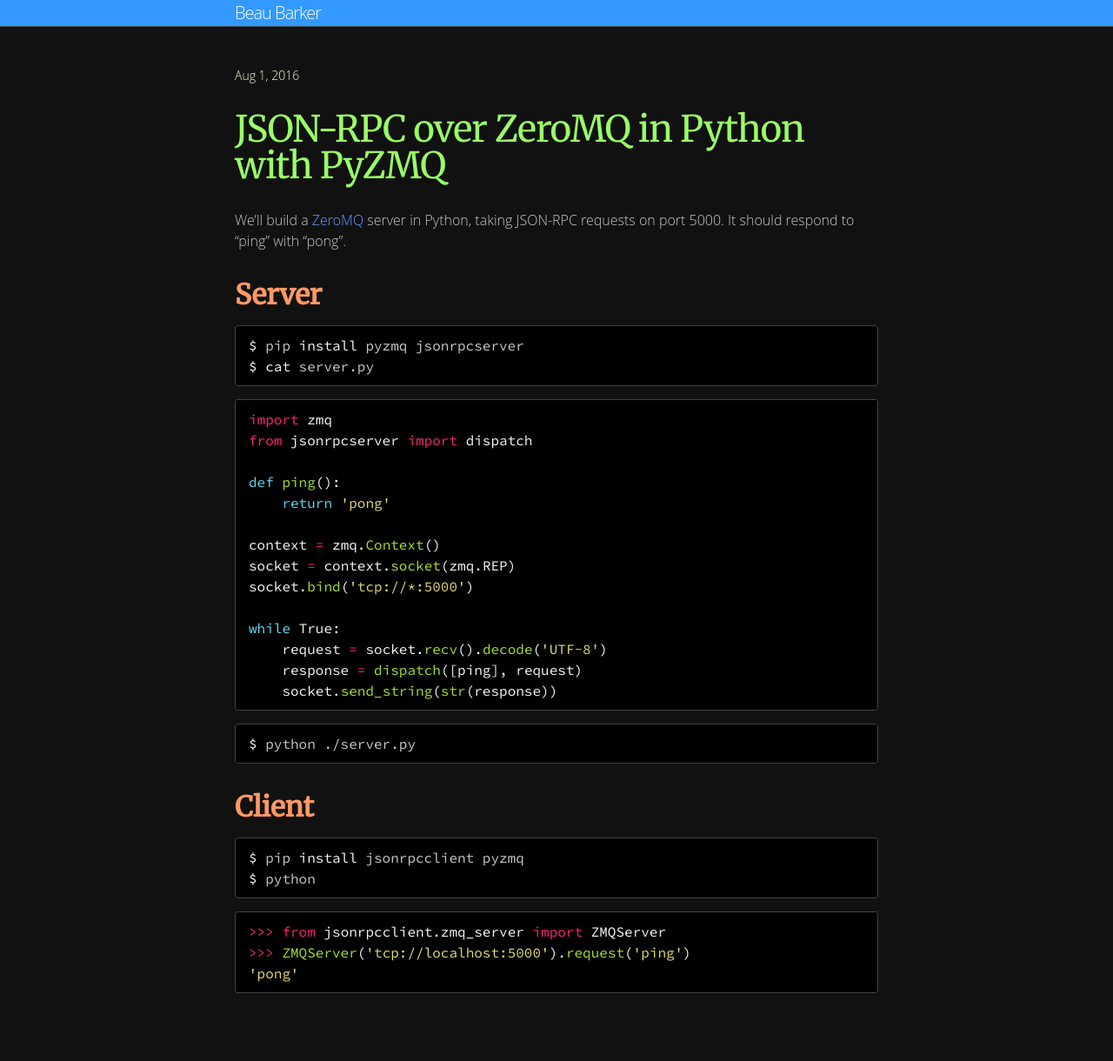
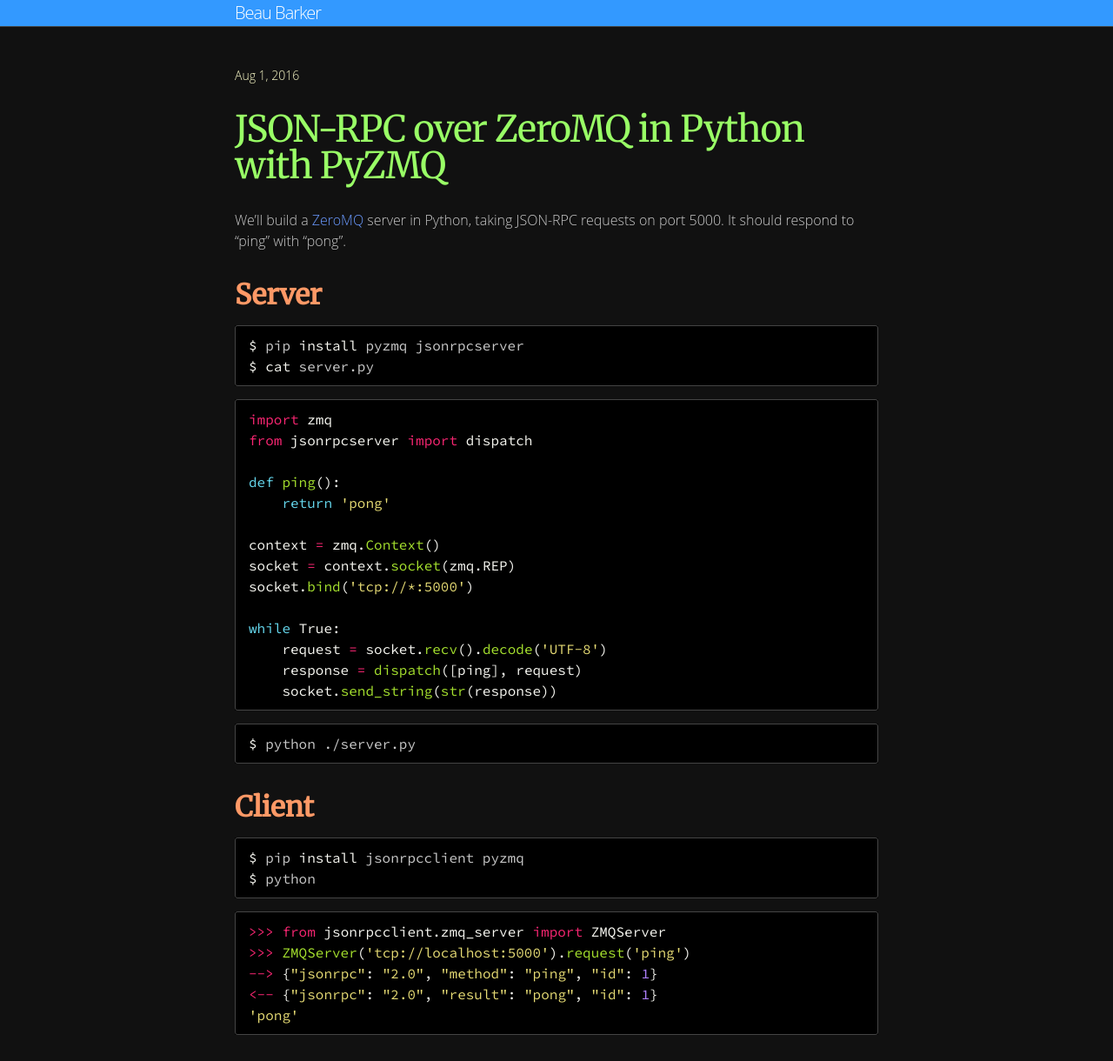
Before and after one commit to explodinglabs/explodinglabs.github.io, a Jekyll site: the page built from _jsonrpc/pyzmq.markdown, in a window 1280 px wide. Shown: the whole page at 87% size. Built offline with Jekyll 4.4.1, drawn with Linux system fonts in a browser that asks for light colours; some web fonts are replaced; comment, search, counter and statistics services are not loaded; before the commit the page ends 1172 px from its top, so only the background shows below that.

Commit message:
Add log entries to jsonrpcclient usage

````diff
--- a/_jsonrpc/flask.markdown
+++ b/_jsonrpc/flask.markdown
@@ -54,5 +54,7 @@
 ```python
 >>> from jsonrpcclient.http_server import HTTPServer
 >>> HTTPServer('http://localhost:5000/').request('ping')
+--> {"jsonrpc": "2.0", "method": "ping", "id": 1}
+<-- {"jsonrpc": "2.0", "result": "pong", "id": 1}
 'pong'
 ```
--- a/_jsonrpc/httpserver.markdown
+++ b/_jsonrpc/httpserver.markdown
@@ -58,5 +58,7 @@
 ```python
 >>> from jsonrpcclient.http_server import HTTPServer
 >>> HTTPServer('http://localhost:5000').request('ping')
+--> {"jsonrpc": "2.0", "method": "ping", "id": 1}
+<-- {"jsonrpc": "2.0", "result": "pong", "id": 1}
 'pong'
 ```
--- a/_jsonrpc/node.markdown
+++ b/_jsonrpc/node.markdown
@@ -51,7 +51,6 @@
 
 Client
 ======
-
 ``` shell
 $ pip install jsonrpcclient requests
 $ python
--- a/_jsonrpc/pyzmq.markdown
+++ b/_jsonrpc/pyzmq.markdown
@@ -47,5 +47,7 @@
 ```python
 >>> from jsonrpcclient.zmq_server import ZMQServer
 >>> ZMQServer('tcp://localhost:5000').request('ping')
+--> {"jsonrpc": "2.0", "method": "ping", "id": 1}
+<-- {"jsonrpc": "2.0", "result": "pong", "id": 1}
 'pong'
 ```
--- a/_jsonrpc/werkzeug.markdown
+++ b/_jsonrpc/werkzeug.markdown
@@ -51,5 +51,7 @@
 ```python
 >>> from jsonrpcclient.http_server import HTTPServer
 >>> HTTPServer('http://localhost:5000').request('ping')
+--> {"jsonrpc": "2.0", "method": "ping", "id": 1}
+<-- {"jsonrpc": "2.0", "result": "pong", "id": 1}
 'pong'
 ```
````
